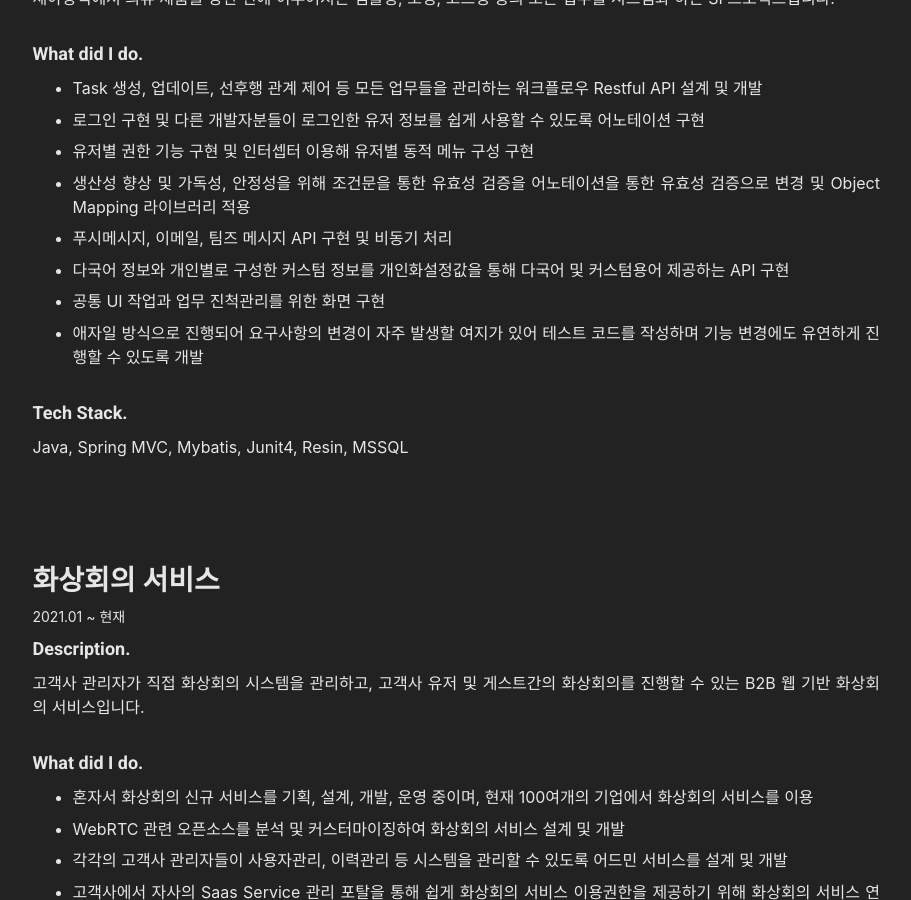
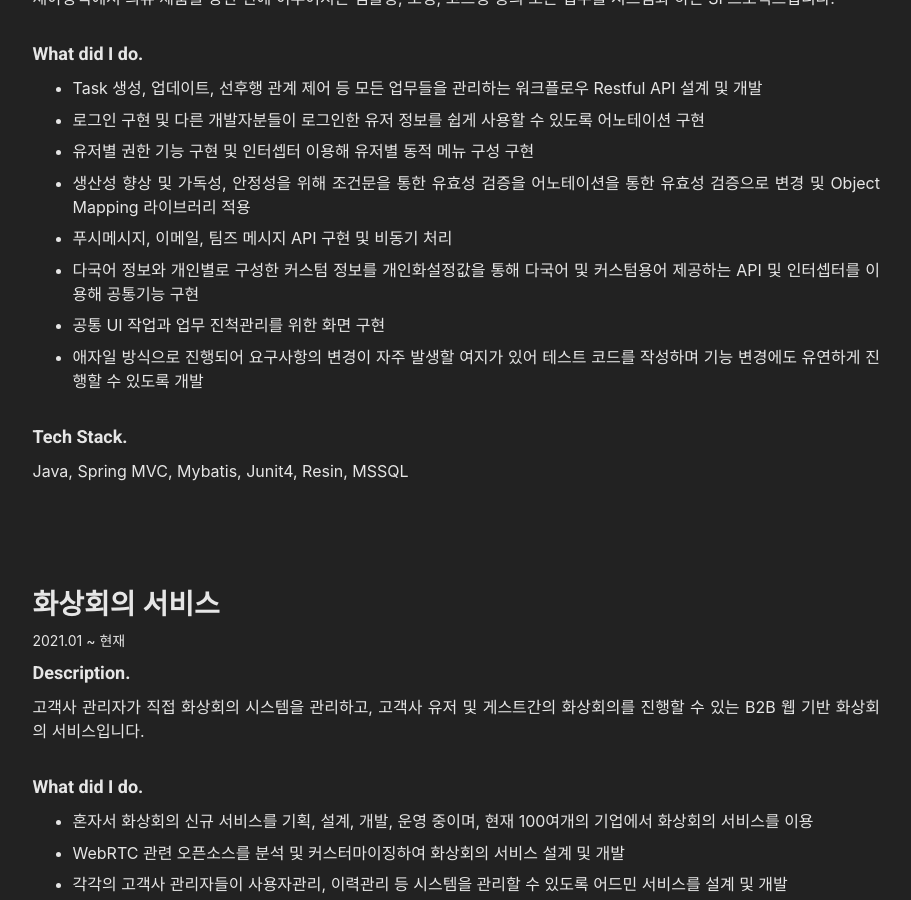
Before and after one commit to wlroh/wlroh.github.io, a Jekyll site: the page built from resume.md, in a window 1280 px wide and 900 px high, scrolled down 803 px. Shown: the whole window, without its empty margins (330-1241 px from the left). Built offline with Jekyll 4.4.1, drawn with Linux system fonts in a browser that asks for light colours; nearby versions of some CDN libraries.

Commit message:
docs: 업무 경험 내용 수정

```diff
--- a/_data/resume/work-experience.yml
+++ b/_data/resume/work-experience.yml
@@ -25,7 +25,7 @@
 
             * 푸시메시지, 이메일, 팀즈 메시지 API 구현 및 비동기 처리
 
-            * 다국어 정보와 개인별로 구성한 커스텀 정보를 개인화설정값을 통해 다국어 및 커스텀용어 제공하는 API 구현
+            * 다국어 정보와 개인별로 구성한 커스텀 정보를 개인화설정값을 통해 다국어 및 커스텀용어 제공하는 API 및 인터셉터를 이용해 공통기능 구현
 
             * 공통 UI 작업과 업무 진척관리를 위한 화면 구현
 
```
